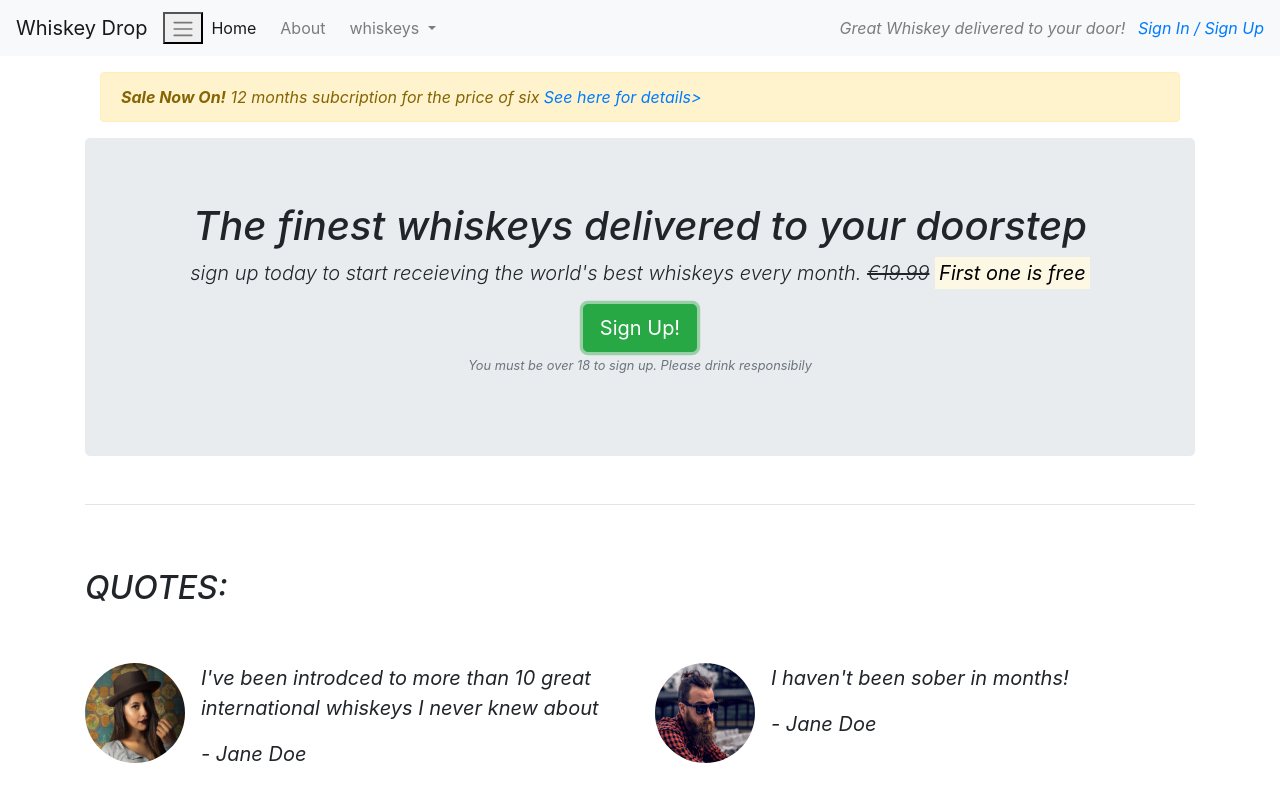
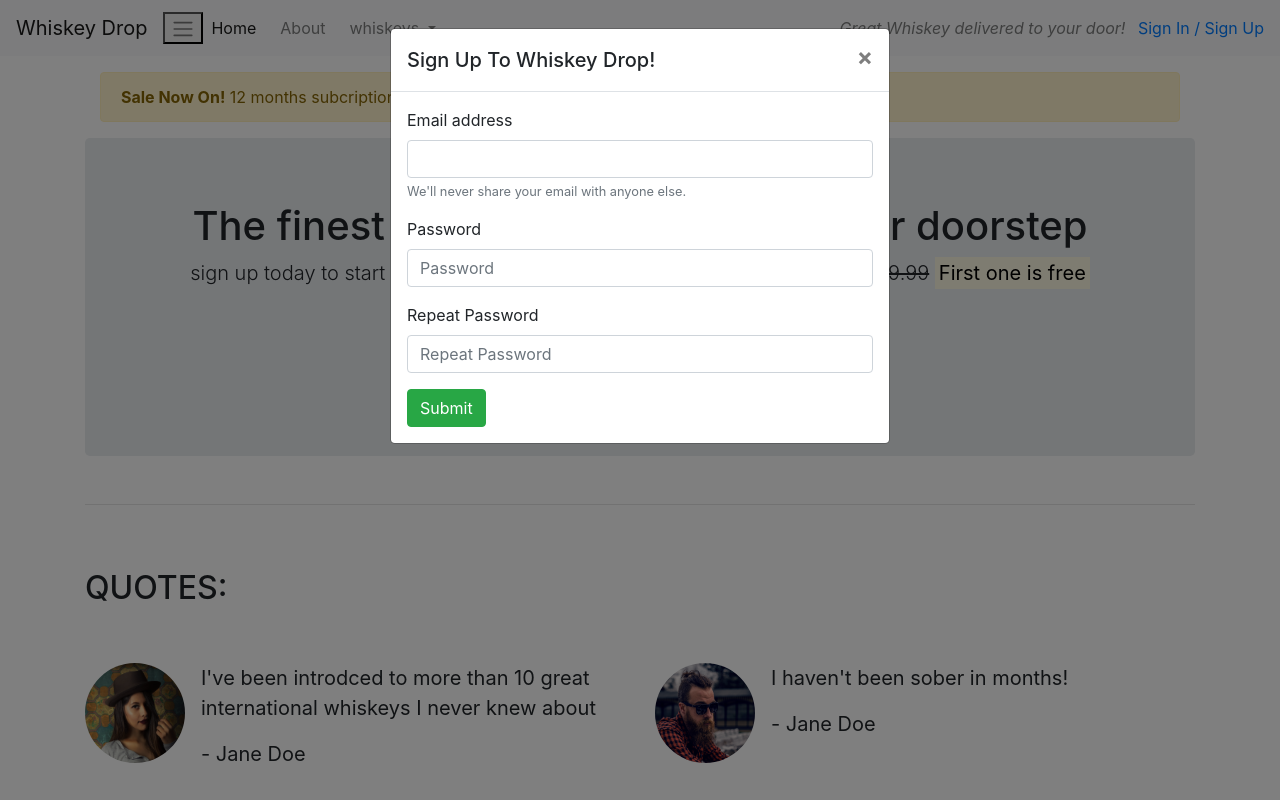
Before and after one commit to FirmoDaniel/Bootstrap, a plain HTML site: page index.html in a window 1280 px wide. Both pictures are taken after a click on the button "Sign Up!". Shown: the top 800 px of the page. Drawn offline with nearby package versions, Linux system fonts and the light colour scheme.

Commit message:
Added sign-up modal

```diff
--- a/index.html
+++ b/index.html
@@ -38,7 +38,7 @@
             </ul>
         </div>
         <div class="d-none d-md-block">
-            <p class="navbar-text my-auto mr-2"><i>Great Whiskey delivered to your door!<i></p>
+            <p class="navbar-text my-auto mr-2"><i>Great Whiskey delivered to your door!</i></p>
             <a href="/login"> Sign In / Sign Up</a>
         </div>
     </nav>
@@ -46,7 +46,7 @@
     <div class="rom d-none d-sm-block">
         <div class="col-12">
          <div class="alert alert-warning">
-         <strong>Sale Now On!</strong> 12 months subcription for the price of six <a href="">See here for details></a>
+         <strong>Sale Now On!</strong> 12 months subcription for the price of six <a href="See here for details"></a>
          </div>
         </div>
     </div>
@@ -59,7 +59,7 @@
                 <s class="d-none d-sm-inline">€19.99</s>
                 <span class="d-inline d-sm-none"><br></span>
                 <strong><mark>First one is free</mark></strong></p>
-                <button class="btn btn-success btn-lg">Sign Up!</button>
+                <button class="btn btn-success btn-lg" data-toggle="modal" data-target="#signUpModal">Sign Up!</button>
                 <p class="text-muted"><small>You must be over 18 to sign up. Please drink responsibily</small></p>
              </section>
         </div>
@@ -78,7 +78,7 @@
             <div class="col-12 col-md-6">
                     <div class="media">
                         <div class="d-none d-sm-block">
-                                <img src="images/girl-image.png" class="rounded-circle mr-3" height=100 width=100 alt="picture of girl">
+                                <img src="images/girl-image.png" class="rounded-circle mr-3" height="100" width="100" alt="picture of girl">
                         </div>
                             <div class="media-body">
                                 <blockquote class="blockquote">
@@ -91,7 +91,7 @@
             <div class="col-12 col-md-6">
              <div class="media">
                     <div class="d-none d-sm-block">
-                        <img src="images/guy-image.png" class="rounded-circle mr-3" height=100 width=100 alt="picture of guy">
+                        <img src="images/guy-image.png" class="rounded-circle mr-3" height="100" width="100" alt="picture of guy">
                     </div>
                         <div class="media-body">
                             <blockquote class="blockquote">
@@ -142,9 +142,39 @@
         <!--/.features-->
 
     </article>
-    <script src="https://code.jquery.com/jquery-3.5.1.slim.min.js" integrity="sha384-DfXdz2htPH0lsSSs5nCTpuj/zy4C+OGpamoFVy38MVBnE+IbbVYUew+OrCXaRkfj" crossorigin="anonymous"></script>
-<script src="https://cdn.jsdelivr.net/npm/popper.js@1.16.1/dist/umd/popper.min.js" integrity="sha384-9/reFTGAW83EW2RDu2S0VKaIzap3H66lZH81PoYlFhbGU+6BZp6G7niu735Sk7lN" crossorigin="anonymous"></script>
-<script src="https://cdn.jsdelivr.net/npm/bootstrap@4.5.3/dist/js/bootstrap.min.js" integrity="sha384-w1Q4orYjBQndcko6MimVbzY0tgp4pWB4lZ7lr30WKz0vr/aWKhXdBNmNb5D92v7s" crossorigin="anonymous"></script>
-<script src="https://cdn.jsdelivr.net/npm/bootstrap@4.5.3/dist/js/bootstrap.bundle.min.js" integrity="sha384-ho+j7jyWK8fNQe+A12Hb8AhRq26LrZ/JpcUGGOn+Y7RsweNrtN/tE3MoK7ZeZDyx" crossorigin="anonymous"></script>
+
+<div class="modal" tabindex="-1" role="dialog" id="signUpModal">
+  <div class="modal-dialog" role="document">
+    <div class="modal-content">
+      <div class="modal-header">
+        <h5 class="modal-title">Sign Up To Whiskey Drop!</h5>
+        <button type="button" class="close" data-dismiss="modal" aria-label="Close">
+          <span aria-hidden="true">&times;</span>
+        </button>
+      </div>
+      <div class="modal-body">
+       <form>
+  <div class="form-group">
+    <label for="exampleInputEmail1">Email address</label>
+    <input type="email" class="form-control" id="exampleInputEmail1" aria-describedby="emailHelp">
+    <small id="emailHelp" class="form-text text-muted">We'll never share your email with anyone else.</small>
+  </div>
+  <div class="form-group">
+    <label for="passowrd">Password</label>
+    <input type="password" class="form-control" id="password" placeholder="Password">
+  </div>
+  <div class="form-group">
+    <label for="repeatPassword">Repeat Password</label>
+    <input type="password" class="form-control" id="repeatPassword" placeholder="Repeat Password">
+  </div>
+  <button type="submit" class="btn btn-success">Submit</button>
+</form>
+      </div>
+    </div>
+  </div>
+</div>
+  <script src="https://code.jquery.com/jquery-3.3.1.slim.min.js" integrity="sha384-q8i/X+965DzO0rT7abK41JStQIAqVgRVzpbzo5smXKp4YfRvH+8abtTE1Pi6jizo" crossorigin="anonymous"></script>
+    <script src="https://cdnjs.cloudflare.com/ajax/libs/popper.js/1.14.3/umd/popper.min.js" integrity="sha384-ZMP7rVo3mIykV+2+9J3UJ46jBk0WLaUAdn689aCwoqbBJiSnjAK/l8WvCWPIPm49" crossorigin="anonymous"></script>
+    <script src="https://stackpath.bootstrapcdn.com/bootstrap/4.1.3/js/bootstrap.min.js" integrity="sha384-ChfqqxuZUCnJSK3+MXmPNIyE6ZbWh2IMqE241rYiqJxyMiZ6OW/JmZQ5stwEULTy" crossorigin="anonymous"></script>
 </body>
 </html>
```
